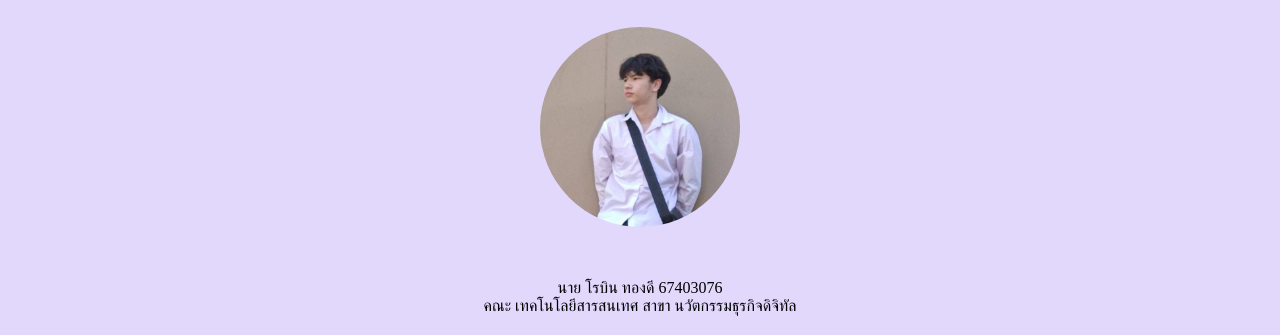
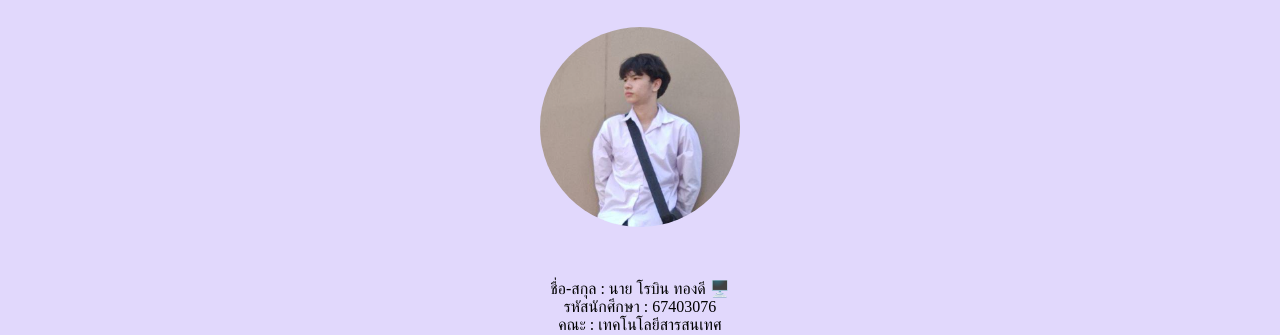
Before and after one commit to robinthongdee/personal-web, a plain HTML site: page index.html in a window 1280 px wide. Shown: the part 115-450 px from the top of the page. Drawn offline with Linux system fonts and the light colour scheme.

Commit message:
Add files via upload

```diff
--- a/index.html
+++ b/index.html
@@ -14,9 +14,11 @@
         <div class="profile-photo">
             <img src="Robin.jpg" alt="Robin Thongdee">
         </div>
-    <br> นาย โรบิน ทองดี 67403076
-    <br>
-    คณะ เทคโนโลยีสารสนเทศ สาขา นวัตกรรมธุรกิจดิจิทัล
+        <br> ชื่อ-สกุล : นาย โรบิน ทองดี 🖥️
+        <br>รหัสนักศึกษา : 67403076
+        <br>คณะ : เทคโนโลยีสารสนเทศ
+        <br>สาขา : นวัตกรรมธุรกิจดิจิทัล
+        <br> มหาวิทยาลัย : ศรีปทุม ขอนแก่น
         <br>
         <br>
         <br>
```
Lines whose indentation alone changed are shown as unchanged.
